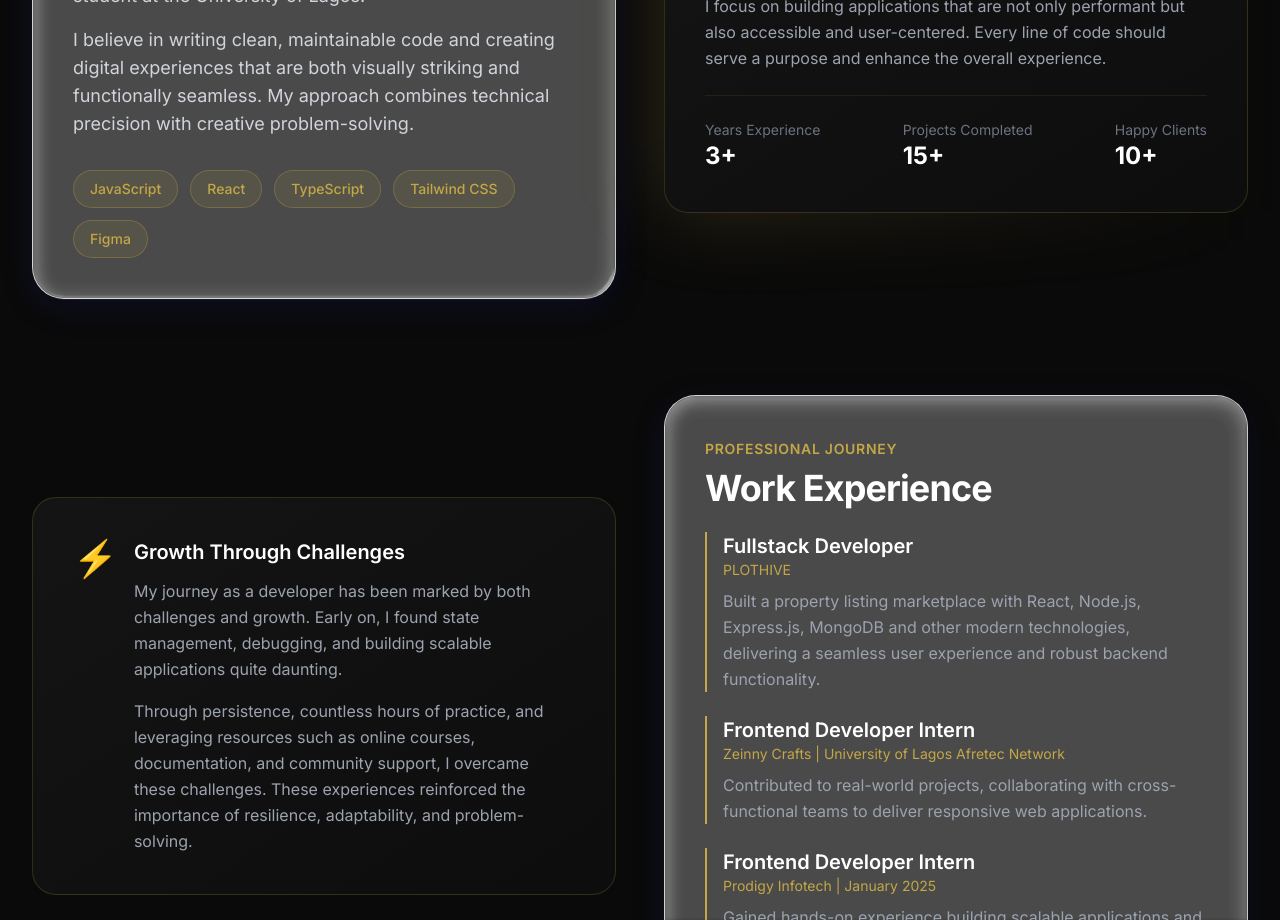
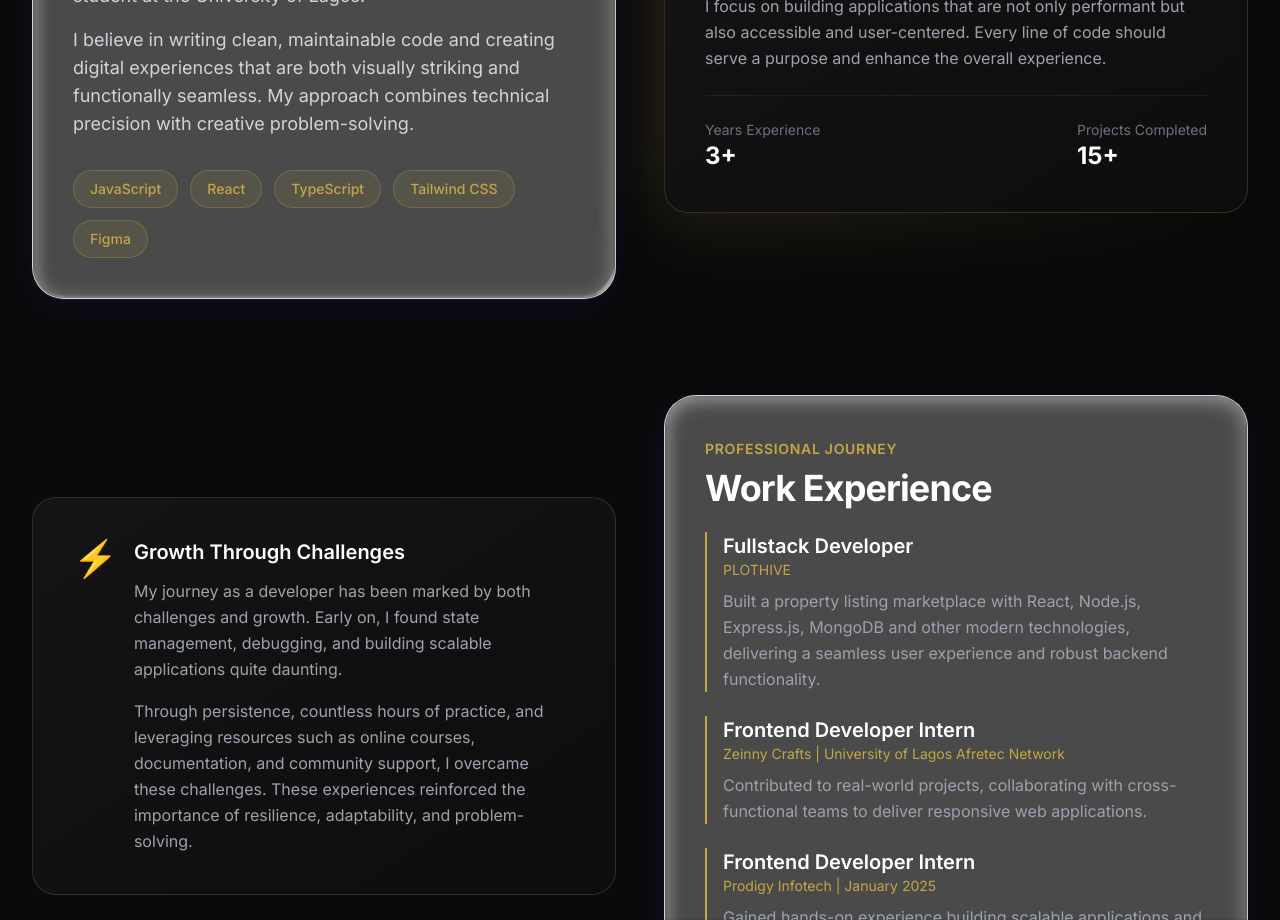
Before and after one commit to Dayveesptf/daviesportfolio, a React (Vite) app: page /about in a window 1280 px wide. Shown: the part 1500-2420 px from the top of the page. Built offline with nearby package versions, Linux system fonts and the light colour scheme; the HTML template or start-up script is replaced by a standard one.

Commit message:
Removed happy clients

```diff
--- a/src/about.jsx
+++ b/src/about.jsx
@@ -216,10 +216,6 @@ const About = () => {
                         <p className="text-gray-500">Projects Completed</p>
                         <p className="text-white text-2xl font-bold">15+</p>
                       </div>
-                      <div>
-                        <p className="text-gray-500">Happy Clients</p>
-                        <p className="text-white text-2xl font-bold">10+</p>
-                      </div>
                     </div>
                   </div>
                 </div>
```
